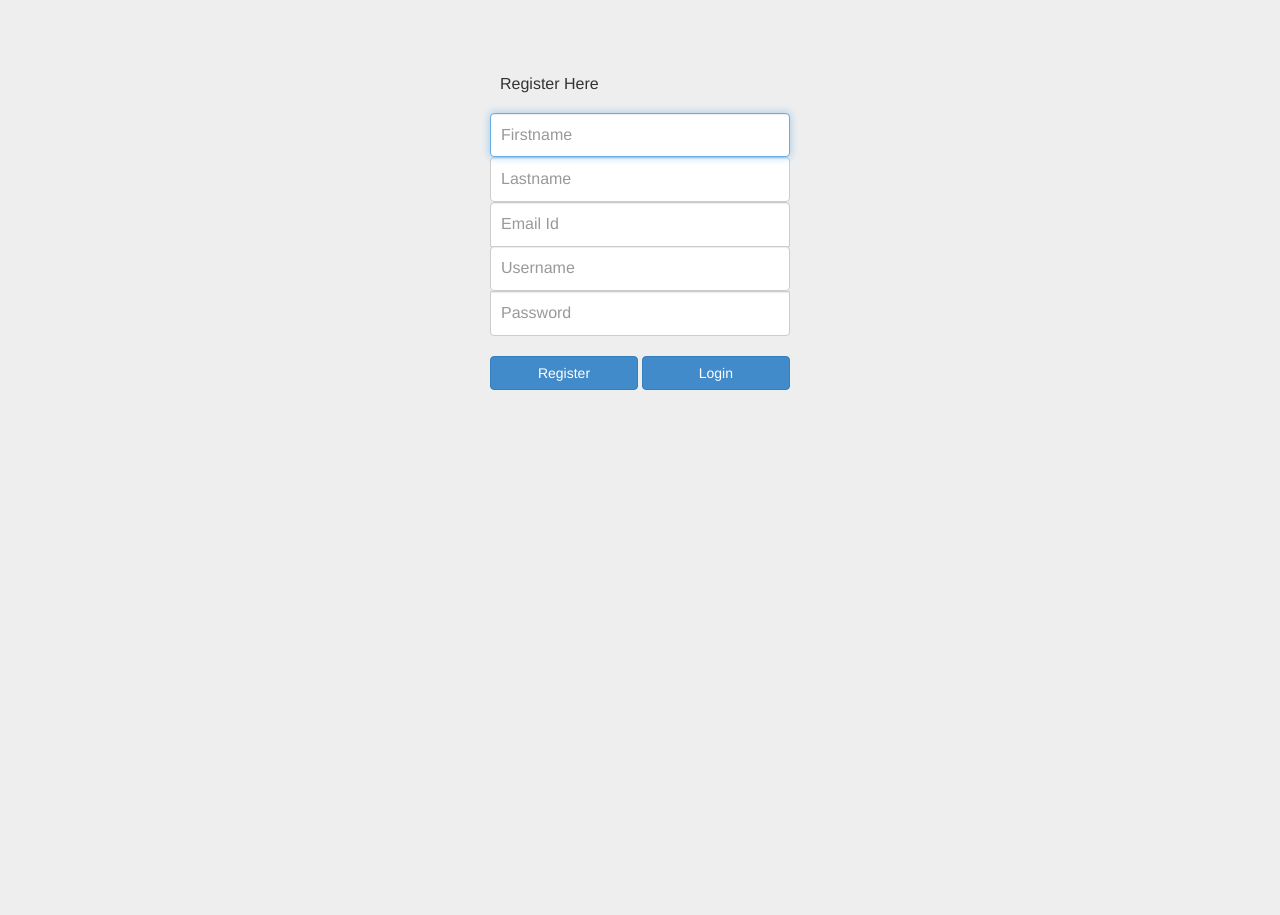
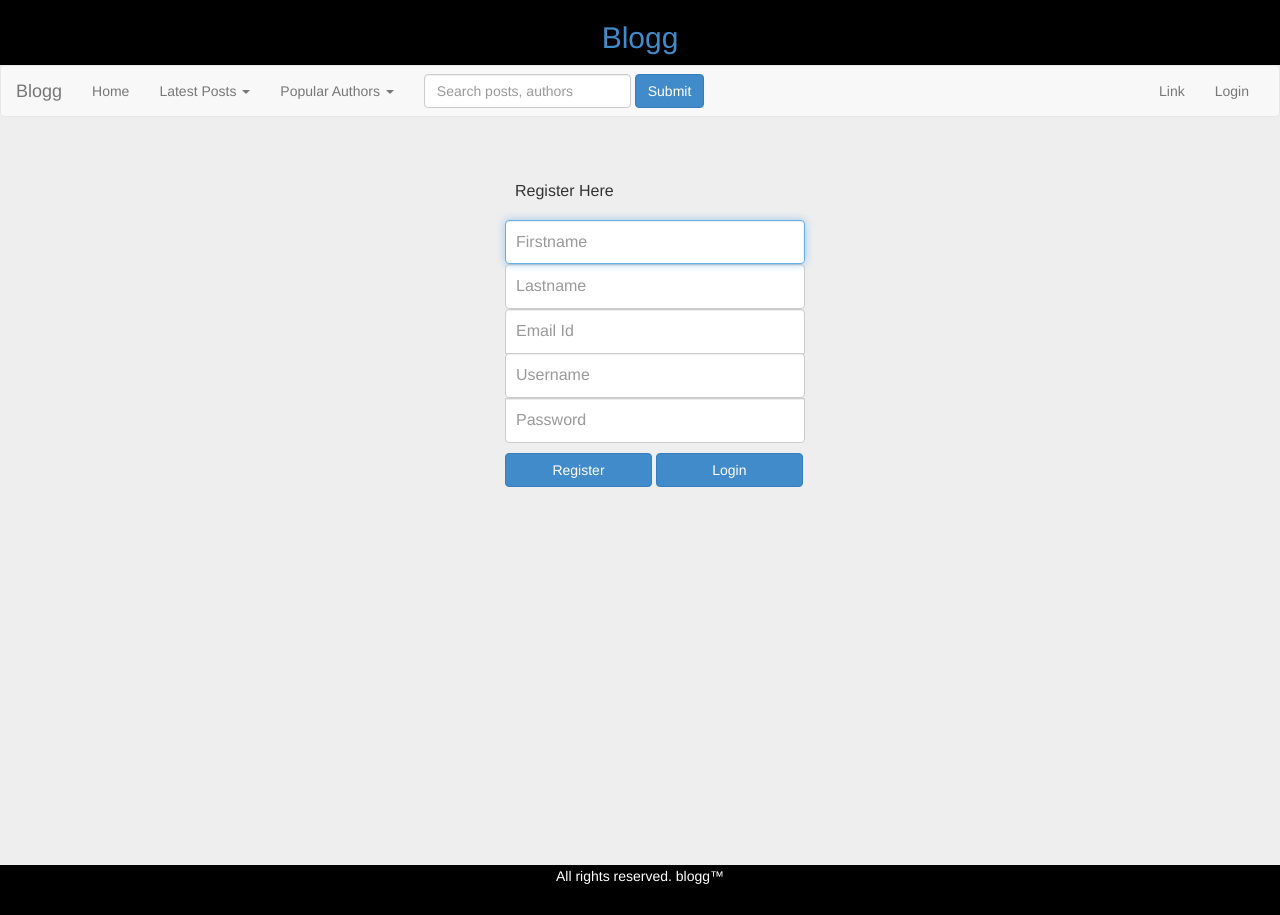
Before and after one commit to satish28/test_blog, a Django app: page /login/register in a window 1280 px wide. Before the commit the page ends 390 px from the top, so only its background shows below. Run offline with Django 3.2, Linux system fonts and the light colour scheme; parts of the project's set-up code (start-up, migrations or seed data) failed here and were passed over; some libraries are stand-ins or nearby versions.

Commit message:
Moved base.html to common and added header

```diff
--- a/blogg/static/posts/css/base.css
+++ b/blogg/static/common/css/base.css
@@ -1,3 +1,8 @@
+html,
+body {
+	height: 100%;
+}
+
 body {
   padding: 0px;
   margin: 0px;
@@ -52,3 +57,22 @@ body {
 .user-action a {
 	padding-bottom: 10px;
 }
+
+/* styling for footer */
+
+.footer {
+	text-align: center;
+	background-color: black;
+	color: white;
+	border-radius: 0px;
+	margin-bottom: 0px;
+}
+
+#wrap {
+    min-height: 100%;
+    height: auto !important;
+    height: 100%;
+    /* Negative indent footer by it's height */
+    margin: 0 auto -60px;
+	margin-bottom: 0px;
+}
--- a/blogg/static/login/css/login.css
+++ b/blogg/static/login/css/login.css
@@ -1,9 +1,3 @@
-body {
-  padding-top: 40px;
-  padding-bottom: 40px;
-  background-color: #eee;
-}
-
 .form-signin {
   max-width: 330px;
   padding: 15px;
--- a/blogg/static/login/css/register.css
+++ b/blogg/static/login/css/register.css
@@ -1,18 +1,11 @@
-body {
-  padding-top: 30px;
-  padding-bottom: 40px;
-  background-color: #eee;
-}
-
-.btn {
-	margin: 10px 0 0 0;
-	width: 148px;
-}
-
 .form-signin {
   max-width: 330px;
   padding: 15px;
   margin: 0 auto;
+}
+
+.btn-style {
+	width: 49%;
 }
 .form-signin .form-signin-heading,
 
--- a/blogg/static/posts/css/home.css
+++ b/blogg/static/posts/css/home.css
@@ -5,3 +5,7 @@
 	width: 50px;
 	height: 50px;
 }
+
+.pager {
+	margin-bottom: 70px;
+}
--- a/blogg/templates/posts/base.html
+++ b/blogg/templates/common/base.html
@@ -3,7 +3,7 @@
 <html>
 	<head>
 		<link href="{% static 'common/css/bootstrap.min.css' %}" rel="stylesheet">
-		<link href="{% static 'posts/css/base.css' %}" rel="stylesheet">
+		<link href="{% static 'common/css/base.css' %}" rel="stylesheet">
 		<link href="{% static 'posts/css/userprofile.css' %}" rel="stylesheet">
 		<link href="{% static 'posts/css/home.css' %}" rel="stylesheet">
 		<link href="{% static 'posts/css/post.css' %}" rel="stylesheet">
@@ -14,7 +14,8 @@
 		<div class="header navbar">
 			<h2><a href="{% url 'home' %}">Blogg</a></h2>
 		</div>
-		<!-- new code -->
+		<!-- wrap container -->
+		<div id="wrap">
 		<nav class="navbar navbar-default" role="navigation">
 		  <div class="container-fluid">
 		    <!-- Brand and toggle get grouped for better mobile display -->
@@ -62,7 +63,7 @@
 		      </ul>
 		      <form class="navbar-form navbar-left" role="search">
 		        <div class="form-group">
-		          <input type="text" class="form-control" placeholder="Search">
+		          <input type="text" class="form-control" placeholder="Search posts, authors">
 		        </div>
 		        <button type="submit" class="btn btn-default btn-primary">Submit</button>
 		      </form>
@@ -91,6 +92,10 @@
 			    {% block body_block %}{% endblock %}
 		    </div>
 		</div>
+	</div> <!-- wrap close -->
+		<div class="footer navbar">
+			All rights reserved. blogg&trade;
+		</div>
 	<script src="{% static 'common/js/bootstrap.min.js' %}"></script>
 	<script>
 	var path = "{{ request.get_full_path }}"
--- a/blogg/templates/login/register.html
+++ b/blogg/templates/login/register.html
@@ -1,13 +1,13 @@
-<!DOCTYPE html>
+{% extends 'common/base.html' %}
+
 {% load static %}
+
 {% load widget_tweaks %}
-<html>
-	<head>
-		<link href="{% static 'common/css/bootstrap.min.css' %}" rel="stylesheet">
+
+{% block title %} Register {% endblock %}
+
+{% block body_block %}
 		<link href="{% static 'login/css/register.css' %}" rel="stylesheet">
-		<title>Register | blogg</title>
-	</head>
-	<body>
 		<div class="container">
 		<div id="msg" style="text-align:center;color:red;">{{ msg }}</div>
 		<form class="form-signin" method="post" action="{% url 'register' %}">
@@ -19,11 +19,8 @@
 			{{ form.username|add_class:"form-control"|attr:"placeholder:Username"|attr:"required" }}
 			{{ form.password|add_class:"form-control"|attr:"placeholder:Password"|attr:"required" }}
 
-			<input class="btn btn-primary" type="submit" value="Register" >
-			<a class="btn btn-primary" href="{% url 'login' %}">Login</a>
+			<input class="btn btn-primary btn-style" type="submit" value="Register" >
+			<a class="btn btn-primary btn-style" href="{% url 'login' %}">Login</a>
 		</form>
 	    </div>
-		<script src="{% static 'common/js/jquery-2.1.1.js' %}"></script>
-		<script src="{% static 'common/js/bootstrap.min.js' %}"></script>
-	</body>
-</html>
+{% endblock %}
--- a/blogg/templates/posts/craft_post.html
+++ b/blogg/templates/posts/craft_post.html
@@ -1,4 +1,4 @@
-{% extends 'posts/base.html' %}
+{% extends 'common/base.html' %}
 
 {% block title %} New Post {% endblock %}
 
--- a/blogg/templates/posts/home.html
+++ b/blogg/templates/posts/home.html
@@ -1,4 +1,4 @@
-{% extends 'posts/base.html' %}
+{% extends 'common/base.html' %}
 
 {% block title %} Home {% endblock %}
 
--- a/blogg/templates/posts/post.html
+++ b/blogg/templates/posts/post.html
@@ -1,5 +1,7 @@
-{% extends 'posts/base.html' %}
+{% extends 'common/base.html' %}
+
 {% load static %}
+
 {% block title %} Post {% endblock %}
 
 {% block body_block %}
--- a/blogg/templates/posts/profile.html
+++ b/blogg/templates/posts/profile.html
@@ -1,4 +1,4 @@
-{% extends 'posts/base.html' %}
+{% extends 'common/base.html' %}
 
 {% block title %} UserProfile {% endblock %}
 
```
Also changed, not shown: blogg/templates/login/login.html (+7 -11 lines).
